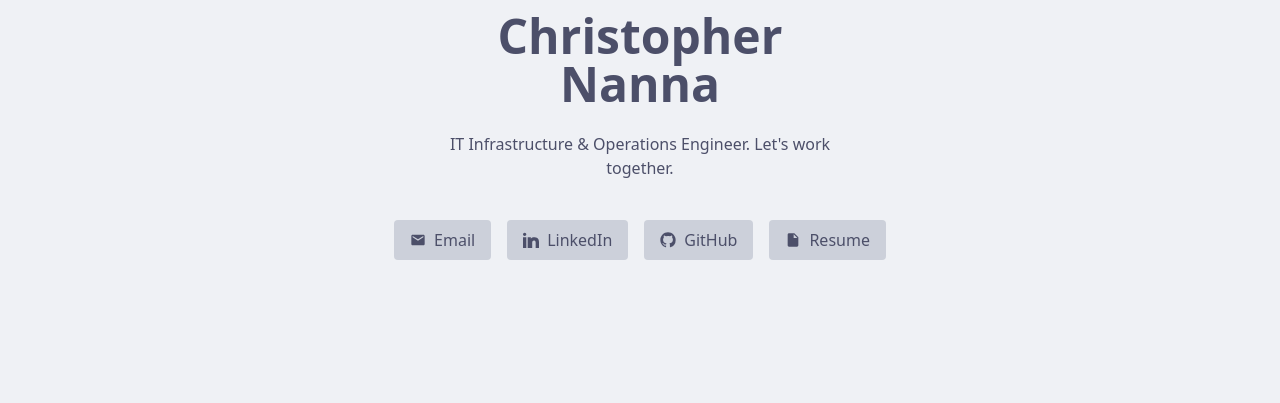
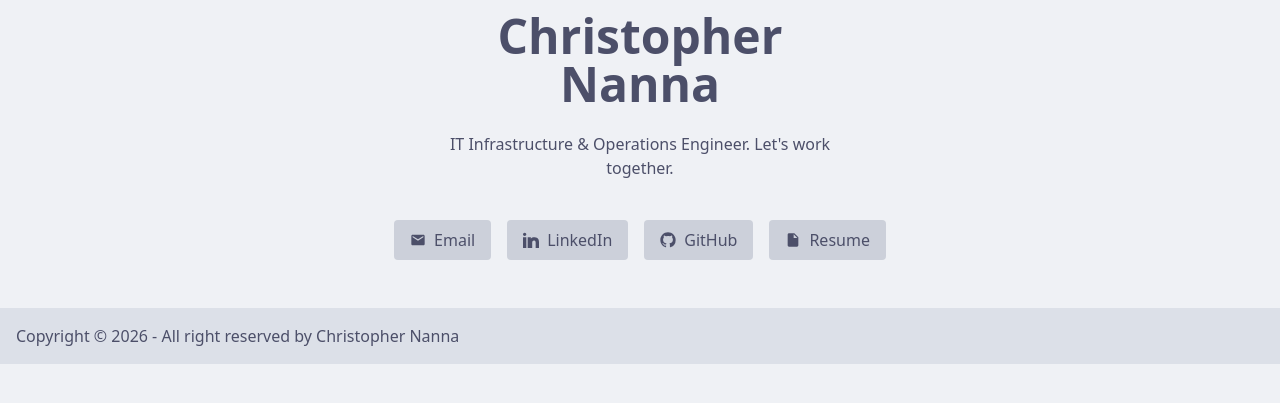
Before and after one commit to nannac/christophernanna-me, a Flask app: page /me in a window 1280 px wide. Shown: the part 284-687 px from the top of the page. Run offline with Flask 3, Linux system fonts and the light colour scheme; some libraries are stand-ins or nearby versions.

Commit message:
Feat: Add footer to the site

```diff
--- a/app.py
+++ b/app.py
@@ -1,5 +1,6 @@
 # Import the Flask class from the flask module. 'render_template' is used to render HTML files.
 from flask import Flask, render_template, redirect, url_for
+import datetime
 import os
 import frontmatter
 import markdown
@@ -15,6 +16,10 @@ app.config['SEND_FILE_MAX_AGE_DEFAULT'] = 0
 
 # Directory where markdown files are stored
 NOTES_DIR = "notes"
+
+@app.context_processor
+def inject_current_year():
+    return {'current_year': datetime.datetime.now().year}
 
 # This is a decorator that tells Flask what URL should trigger our function.
 # In this case, it's the root URL of our site ("/").
--- a/templates/base.html
+++ b/templates/base.html
@@ -27,5 +27,10 @@
              Child templates will inject their content here. -->
         {% block content %}{% endblock %}
     </main>
+    <footer class="footer footer-center p-4 bg-ctp-crust text-ctp-text">
+        <aside>
+            <p>Copyright © {{ current_year }} - All right reserved by Christopher Nanna</p>
+        </aside>
+    </footer>
 </body>
 </html>
```
